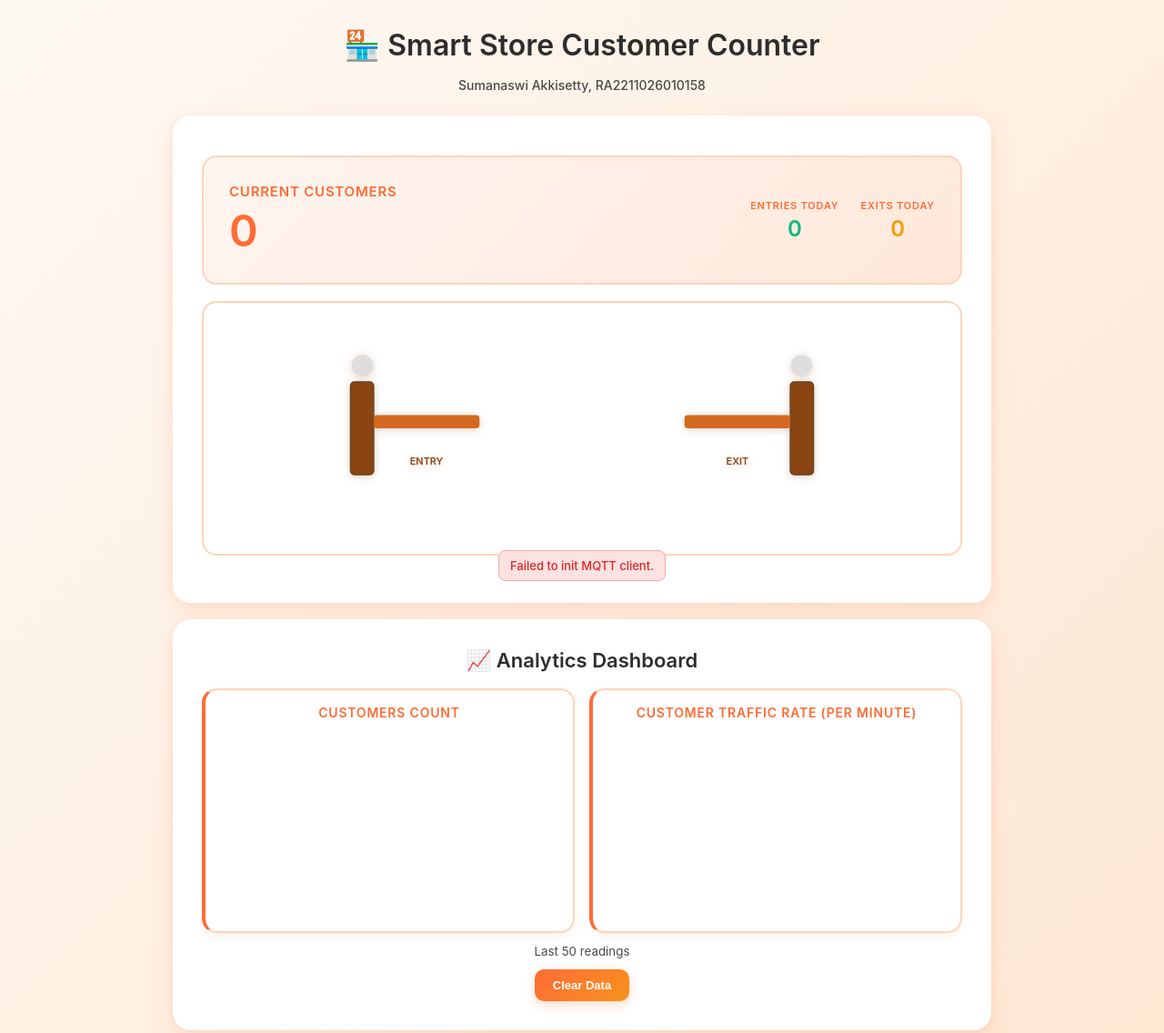
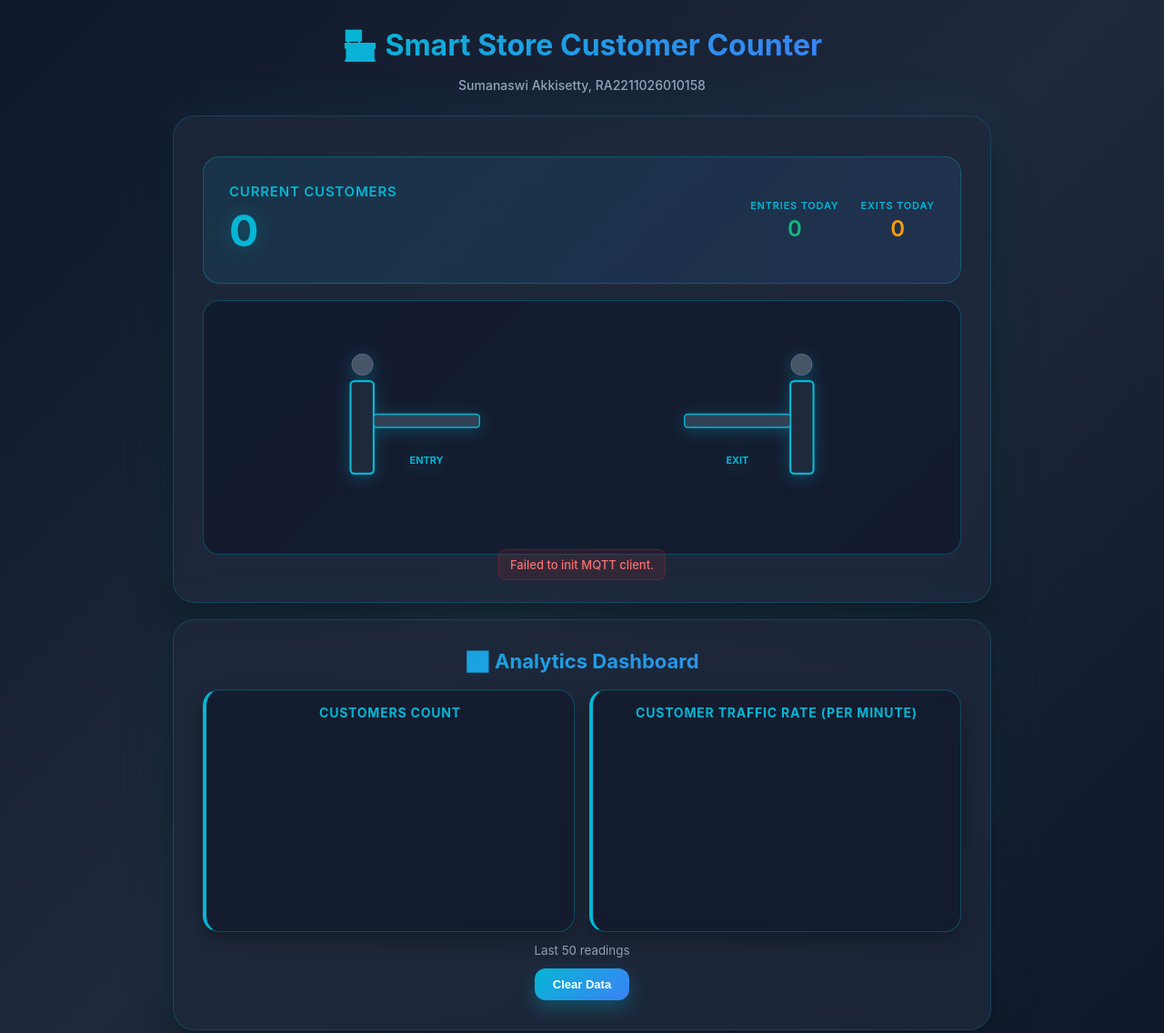
Before and after one commit to himavarshithreddy/IoT, a plain HTML site: page suma.html in a window 1280 px wide. Shown: the top 1136 px of the page at 91% size. Drawn offline with nearby package versions, Linux system fonts and the light colour scheme.

Commit message:
Update suma.html

```diff
--- a/suma.html
+++ b/suma.html
@@ -12,9 +12,9 @@
   }
 
   body {
-    background: linear-gradient(135deg, #fef9f3 0%, #fde7d3 100%);
+    background: linear-gradient(135deg, #0f172a 0%, #1e293b 50%, #0f172a 100%);
     min-height: 100vh;
-    color: #2d2d2d;
+    color: #e2e8f0;
     font-family: -apple-system, BlinkMacSystemFont, 'Segoe UI', 'Roboto', sans-serif;
     display: flex;
     flex-direction: column;
@@ -24,9 +24,12 @@
 
   h2 {
     font-size: clamp(24px, 5vw, 32px);
-    font-weight: 600;
+    font-weight: 700;
     margin-bottom: 8px;
-    color: #2d2d2d;
+    background: linear-gradient(135deg, #06b6d4 0%, #3b82f6 100%);
+    -webkit-background-clip: text;
+    -webkit-text-fill-color: transparent;
+    background-clip: text;
     text-align: center;
   }
 
@@ -35,27 +38,28 @@
     margin-bottom: 25px;
     font-size: clamp(12px, 3vw, 14px);
     font-weight: 500;
-    color: #4a4a4a;
+    color: #94a3b8;
     text-align: center;
   }
 
   .card {
-    background: #ffffff;
+    background: rgba(30, 41, 59, 0.8);
+    backdrop-filter: blur(10px);
     padding: clamp(24px, 5vw, 32px);
-    border-radius: 20px;
+    border-radius: 24px;
     width: 100%;
     max-width: 900px;
     text-align: center;
-    border: none;
-    box-shadow: 0 8px 24px rgba(255,107,53,0.12), 0 2px 8px rgba(255,107,53,0.08);
+    border: 1px solid rgba(6, 182, 212, 0.2);
+    box-shadow: 0 20px 40px rgba(0, 0, 0, 0.4), 0 0 60px rgba(6, 182, 212, 0.1);
   }
 
   .sensor-item {
-    background: linear-gradient(135deg, #fff5f0 0%, #ffe8db 100%);
+    background: linear-gradient(135deg, rgba(6, 182, 212, 0.1) 0%, rgba(59, 130, 246, 0.1) 100%);
     padding: clamp(20px, 5vw, 28px);
-    border-radius: 16px;
+    border-radius: 18px;
     margin: 12px 0;
-    border: 2px solid #ffd4b8;
+    border: 1px solid rgba(6, 182, 212, 0.3);
     display: flex;
     align-items: center;
     justify-content: space-between;
@@ -69,21 +73,22 @@
     font-weight: 600;
     text-transform: uppercase;
     letter-spacing: 0.8px;
-    color: #ff6b35;
+    color: #06b6d4;
   }
 
   .value {
     font-size: clamp(36px, 8vw, 48px);
-    font-weight: 600;
-    color: #ff6b35;
+    font-weight: 700;
+    color: #06b6d4;
     letter-spacing: -1px;
+    text-shadow: 0 0 20px rgba(6, 182, 212, 0.3);
   }
 
   .viz {
     margin-top: 18px;
-    background: rgba(255,255,255,0.6);
-    border: 2px solid #ffd4b8;
-    border-radius: 16px;
+    background: rgba(15, 23, 42, 0.6);
+    border: 1px solid rgba(6, 182, 212, 0.3);
+    border-radius: 18px;
     overflow: visible;
     padding: clamp(12px, 3vw, 16px);
   }
@@ -102,37 +107,37 @@
     display: none;
     margin-top: 10px;
     font-size: clamp(11px, 2.5vw, 13px);
-    color: #dc2626;
-    background: #fee2e2;
+    color: #f87171;
+    background: rgba(220, 38, 38, 0.1);
     padding: 8px 12px;
     border-radius: 8px;
     font-weight: 500;
-    border: 1px solid #fca5a5;
+    border: 1px solid rgba(220, 38, 38, 0.3);
   }
 
   /* Gates and event lights */
   .gate {
-    filter: drop-shadow(0 2px 6px rgba(139,69,19,0.25));
+    filter: drop-shadow(0 4px 12px rgba(6, 182, 212, 0.3));
   }
   .gate-label {
     font-size: 15px;
-    font-weight: 600;
-    fill: #8b4513;
+    font-weight: 700;
+    fill: #06b6d4;
     text-anchor: middle;
   }
-  .gate-post { fill: #8b4513; stroke: #654321; stroke-width: 2; }
-  .gate-bar  { fill: #d2691e; }
-  .gate-light { fill: #ddd; }
-  .gate-entry-active .gate-light { fill: #10b981; }
-  .gate-exit-active .gate-light { fill: #f59e0b; }
+  .gate-post { fill: #1e293b; stroke: #06b6d4; stroke-width: 3; }
+  .gate-bar  { fill: #334155; stroke: #06b6d4; stroke-width: 2; }
+  .gate-light { fill: #475569; stroke: #64748b; stroke-width: 1; }
+  .gate-entry-active .gate-light { fill: #10b981; stroke: #059669; stroke-width: 2; }
+  .gate-exit-active .gate-light { fill: #f59e0b; stroke: #d97706; stroke-width: 2; }
   .blink {
     animation: blinkPulse 2000ms ease-out 1;
   }
   @keyframes blinkPulse {
-    0% { opacity: 0.3; }
-    25% { opacity: 1; }
-    60% { opacity: 1; }
-    100% { opacity: 1; }
+    0% { opacity: 0.3; filter: brightness(0.5); }
+    25% { opacity: 1; filter: brightness(1.5); }
+    60% { opacity: 1; filter: brightness(1.3); }
+    100% { opacity: 1; filter: brightness(1); }
   }
 
   /* Charts */
@@ -143,20 +148,21 @@
     margin-top: 18px;
   }
   .chart-card {
-    background: #ffffff;
-    border: 2px solid #ffd4b8;
-    border-left: 4px solid #ff6b35;
-    border-radius: 16px;
+    background: rgba(15, 23, 42, 0.6);
+    backdrop-filter: blur(10px);
+    border: 1px solid rgba(6, 182, 212, 0.3);
+    border-left: 4px solid #06b6d4;
+    border-radius: 18px;
     padding: 16px;
-    box-shadow: 0 4px 12px rgba(255,107,53,0.08);
+    box-shadow: 0 8px 20px rgba(0, 0, 0, 0.3), inset 0 1px 0 rgba(6, 182, 212, 0.1);
   }
   .chart-title {
     font-size: clamp(12px, 3vw, 14px);
-    color: #ff6b35;
+    color: #06b6d4;
     margin-bottom: 12px;
     text-transform: uppercase;
     letter-spacing: 0.8px;
-    font-weight: 600;
+    font-weight: 700;
   }
   canvas { width: 100% !important; height: 200px !important; }
 
@@ -239,7 +245,7 @@
 </div>
 
 <div class="card" style="margin-top: 18px; max-width: 900px; width: 100%;">
-  <h3 style="margin:0 0 16px 0; font-size: clamp(18px, 4vw, 22px); font-weight:600; color:#2d2d2d;">📈 Analytics Dashboard</h3>
+  <h3 style="margin:0 0 16px 0; font-size: clamp(18px, 4vw, 22px); font-weight:700; background: linear-gradient(135deg, #06b6d4 0%, #3b82f6 100%); -webkit-background-clip: text; -webkit-text-fill-color: transparent; background-clip: text;">📈 Analytics Dashboard</h3>
   <div class="charts-grid">
     <div class="chart-card">
       <div class="chart-title">Customers Count</div>
@@ -250,8 +256,8 @@
       <canvas id="chartTraffic" aria-label="Traffic rate chart"></canvas>
     </div>
   </div>
-  <small style="color:#4a4a4a; display:block; margin-top:12px;">Last 50 readings</small>
-  <button id="clearBtn" style="margin-top:12px; background:linear-gradient(135deg, #ff6b35 0%, #f7931e 100%); color:#ffffff; border:none; padding:10px 20px; border-radius:10px; cursor:pointer; font-weight:600; font-size:13px; box-shadow: 0 4px 12px rgba(255,107,53,0.25); transition: all 0.2s ease;">Clear Data</button>
+  <small style="color:#94a3b8; display:block; margin-top:12px;">Last 50 readings</small>
+  <button id="clearBtn" style="margin-top:12px; background:linear-gradient(135deg, #06b6d4 0%, #3b82f6 100%); color:#ffffff; border:none; padding:10px 20px; border-radius:12px; cursor:pointer; font-weight:600; font-size:13px; box-shadow: 0 8px 20px rgba(6, 182, 212, 0.3); transition: all 0.2s ease;">Clear Data</button>
 </div>
 
 <script src="https://cdn.jsdelivr.net/npm/chart.js"></script>
@@ -268,7 +274,7 @@ function createOrUpdateChart(chartRef, canvasId, label, labels, data, color, yBo
   const ctx = document.getElementById(canvasId);
   if (!ctx) return chartRef;
   if (!chartRef) {
-    const chartDatasets = datasets || [{ label, data, borderColor: color, backgroundColor: color + '33', tension: 0.3, fill: true, pointRadius: 0, borderWidth: 3 }];
+    const chartDatasets = datasets || [{ label, data, borderColor: color, backgroundColor: color + '33', tension: 0.4, fill: true, pointRadius: 0, borderWidth: 3 }];
     return new Chart(ctx, {
       type: 'line',
       data: { labels, datasets: chartDatasets },
@@ -279,13 +285,13 @@ function createOrUpdateChart(chartRef, canvasId, label, labels, data, color, yBo
         plugins: {
           legend: {
             display: datasets ? true : false,
-            labels: { color: '#4a4a4a', font: { weight: 600 } }
+            labels: { color: '#94a3b8', font: { weight: 600, size: 12 } }
           },
-          tooltip: { enabled: true, backgroundColor: 'rgba(45,45,45,0.9)' }
+          tooltip: { enabled: true, backgroundColor: 'rgba(15, 23, 42, 0.95)', borderColor: 'rgba(6, 182, 212, 0.5)', borderWidth: 1 }
         },
         scales: {
-          x: { ticks: { color: '#4a4a4a', maxRotation: 0, autoSkip: true }, grid: { color: 'rgba(0,0,0,0.05)' } },
-          y: { ticks: { color: '#4a4a4a' }, grid: { color: 'rgba(0,0,0,0.05)' }, min: yBounds?.min, max: yBounds?.max, suggestedMin: yBounds?.suggestedMin, suggestedMax: yBounds?.suggestedMax }
+          x: { ticks: { color: '#94a3b8', maxRotation: 0, autoSkip: true }, grid: { color: 'rgba(148, 163, 184, 0.1)' } },
+          y: { ticks: { color: '#94a3b8' }, grid: { color: 'rgba(148, 163, 184, 0.1)' }, min: yBounds?.min, max: yBounds?.max, suggestedMin: yBounds?.suggestedMin, suggestedMax: yBounds?.suggestedMax }
         }
       }
     });
@@ -310,15 +316,15 @@ function pushHistory(list, value) {
 function renderCharts() {
   const custLabels = customersHistory.map(i => i.t.toLocaleTimeString());
   const custData = customersHistory.map(i => i.v);
-  customersChart = createOrUpdateChart(customersChart, 'chartCustomers', 'Customers', custLabels, custData, '#ff6b35', { min: 0, suggestedMax: Math.max(5, Math.ceil((Math.max(0, ...custData) + 1) / 5) * 5) });
+  customersChart = createOrUpdateChart(customersChart, 'chartCustomers', 'Customers', custLabels, custData, '#06b6d4', { min: 0, suggestedMax: Math.max(5, Math.ceil((Math.max(0, ...custData) + 1) / 5) * 5) });
 
   // Traffic rate chart: entries and exits per minute
   const trafficLabels = trafficRateData.map(i => i.t.toLocaleTimeString());
   const entriesData = trafficRateData.map(i => i.entries);
   const exitsData = trafficRateData.map(i => i.exits);
   const trafficDatasets = [
-    { label: 'Entries', data: entriesData, borderColor: '#10b981', backgroundColor: '#10b98133', tension: 0.3, fill: true, pointRadius: 0, borderWidth: 3 },
-    { label: 'Exits', data: exitsData, borderColor: '#f59e0b', backgroundColor: '#f59e0b33', tension: 0.3, fill: true, pointRadius: 0, borderWidth: 3 }
+    { label: 'Entries', data: entriesData, borderColor: '#10b981', backgroundColor: '#10b98133', tension: 0.4, fill: true, pointRadius: 0, borderWidth: 3 },
+    { label: 'Exits', data: exitsData, borderColor: '#f59e0b', backgroundColor: '#f59e0b33', tension: 0.4, fill: true, pointRadius: 0, borderWidth: 3 }
   ];
   trafficChart = createOrUpdateChart(trafficChart, 'chartTraffic', 'Traffic', trafficLabels, null, null, { min: 0, suggestedMax: 5 }, trafficDatasets);
 }
```
